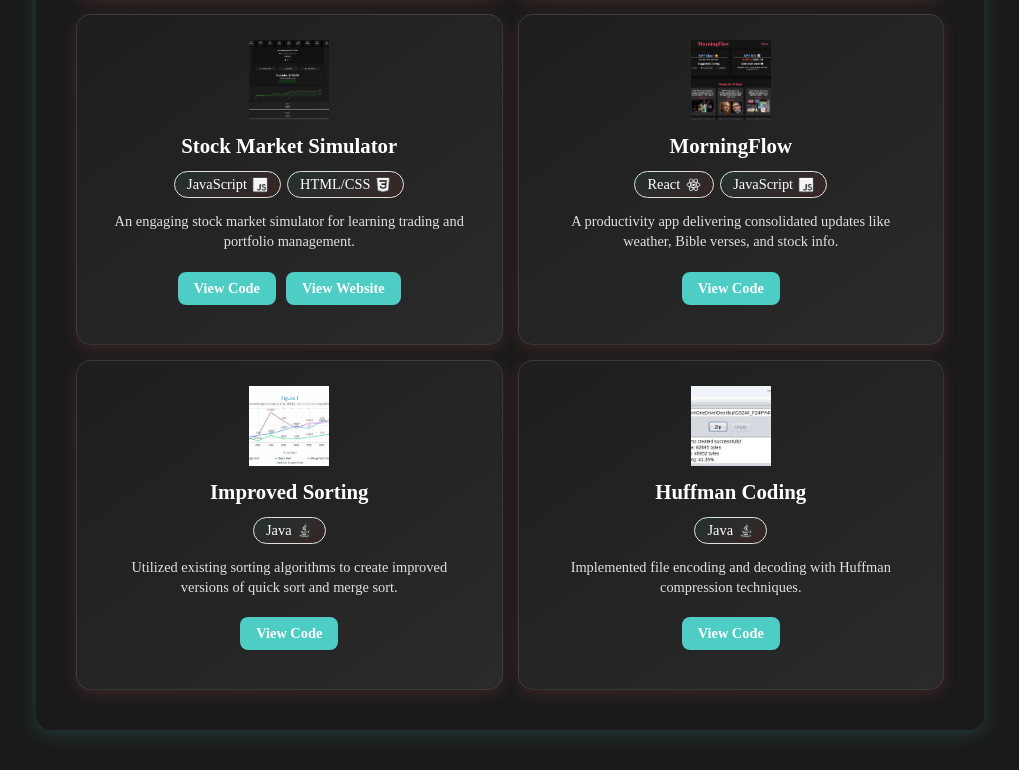
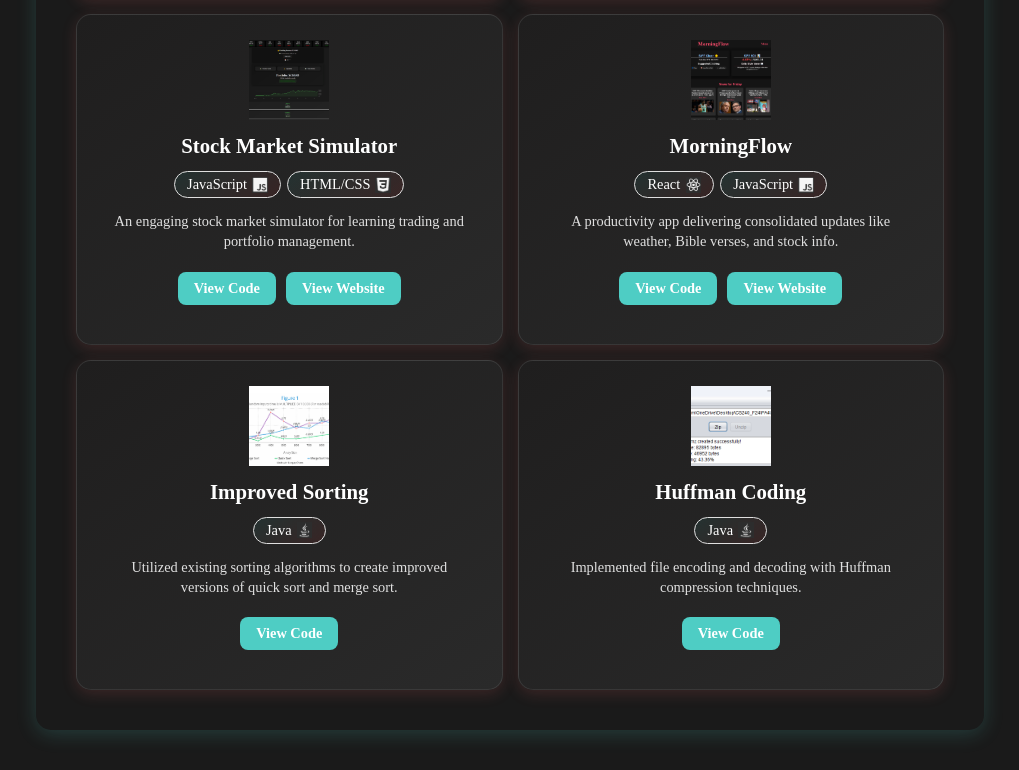
Before and after one commit to MichaelAho1/Portfolio, a React (Vite) app: page / in a window 1280 px wide. Shown: the part 1505-2275 px from the top of the page, without its empty margins (130-1149 px from the left). Built offline with nearby package versions, Linux system fonts and the light colour scheme; no server answers.

Commit message:
Added website link to morningflow

```diff
--- a/src/components/projects/projects.jsx
+++ b/src/components/projects/projects.jsx
@@ -119,6 +119,9 @@ function Projects() {
             <a href="https://github.com/MichaelAho1/Morning-Project" className="btn">
               View Code
             </a>
+            <a href="https://michaelaho1.github.io/MorningFlow/" className="btn">
+              View Website
+            </a>
           </div>
         </div>
 
```
